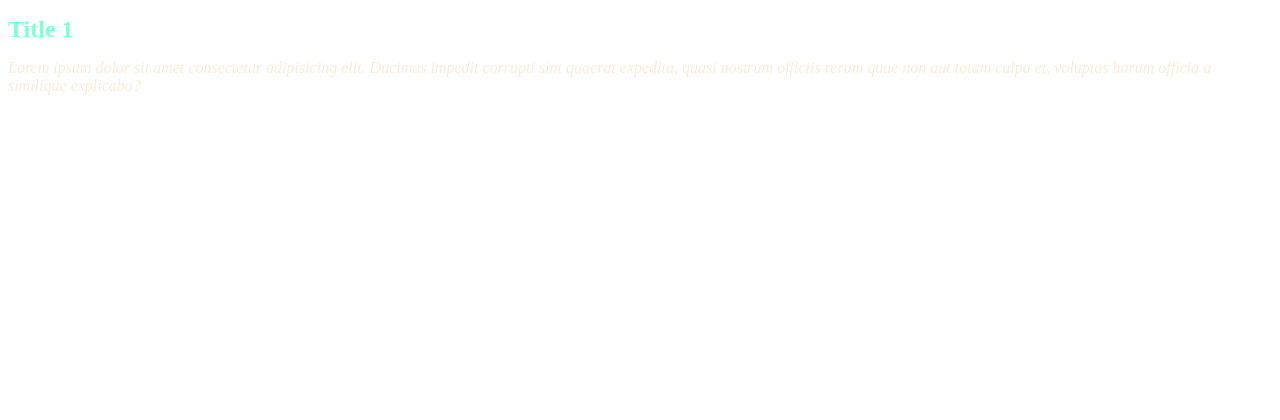
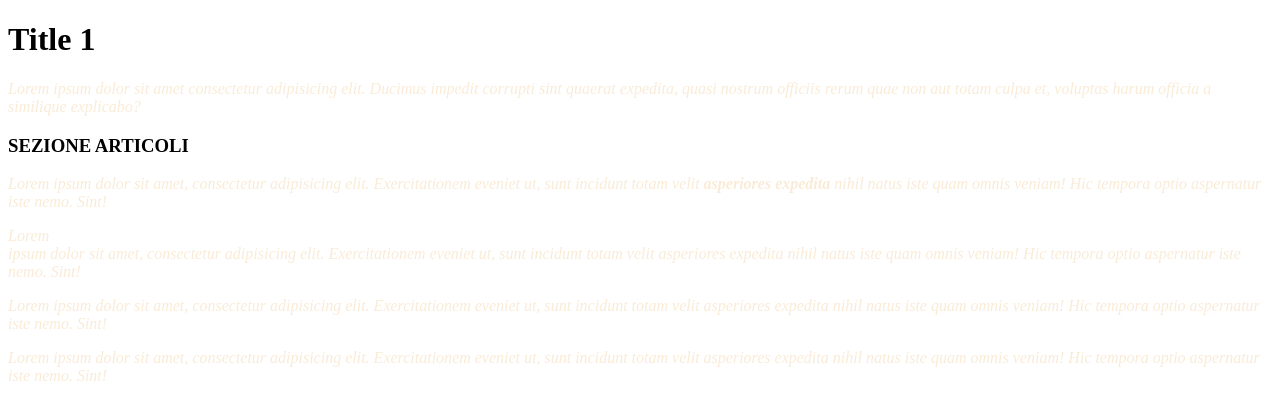
Before and after one commit to Antognia/Git-Selfwork, a plain HTML site: page index.html in a window 1280 px wide. Drawn offline with Linux system fonts and the light colour scheme.

Commit message:
Inserita sexione articoli

```diff
--- a/index.html
+++ b/index.html
@@ -11,4 +11,16 @@
         <h1>Title 1 </h1>
         <p>Lorem ipsum dolor sit amet consectetur adipisicing elit. Ducimus impedit corrupti sint quaerat expedita, quasi nostrum officiis rerum quae non aut totam culpa et, voluptas harum officia a similique explicabo?</p>
     </header>
+
+    <section>
+        <h3>SEZIONE ARTICOLI</h3>
+        <article><p>Lorem ipsum dolor sit amet, consectetur adipisicing elit. Exercitationem eveniet ut, sunt incidunt totam velit <strong>asperiores expedita</strong> nihil natus iste quam omnis veniam! Hic tempora optio aspernatur iste nemo. Sint!</p></article>
+        <article><p>Lorem <br>ipsum dolor sit amet, consectetur adipisicing elit. Exercitationem eveniet ut, sunt incidunt totam velit asperiores expedita nihil natus iste quam omnis veniam! Hic tempora optio aspernatur iste nemo. Sint!</p></article>
+        <article><p>Lorem ipsum dolor sit amet, consectetur adipisicing elit. Exercitationem eveniet ut, sunt incidunt totam velit asperiores expedita nihil natus iste quam omnis veniam! Hic tempora optio aspernatur iste nemo. Sint!</p></article>
+        <article>
+
+            <p>Lorem ipsum dolor sit amet, consectetur adipisicing elit. Exercitationem eveniet ut, sunt incidunt totam velit asperiores expedita nihil natus iste quam omnis veniam! Hic tempora optio aspernatur iste nemo. Sint!</p></article>
+    </section>
+
+
 </body>
--- a/style.css
+++ b/style.css
@@ -1,4 +1,4 @@
-h1{
+h1 h3 {
     color: aquamarine;
     font-size: x-large;
 }
```
